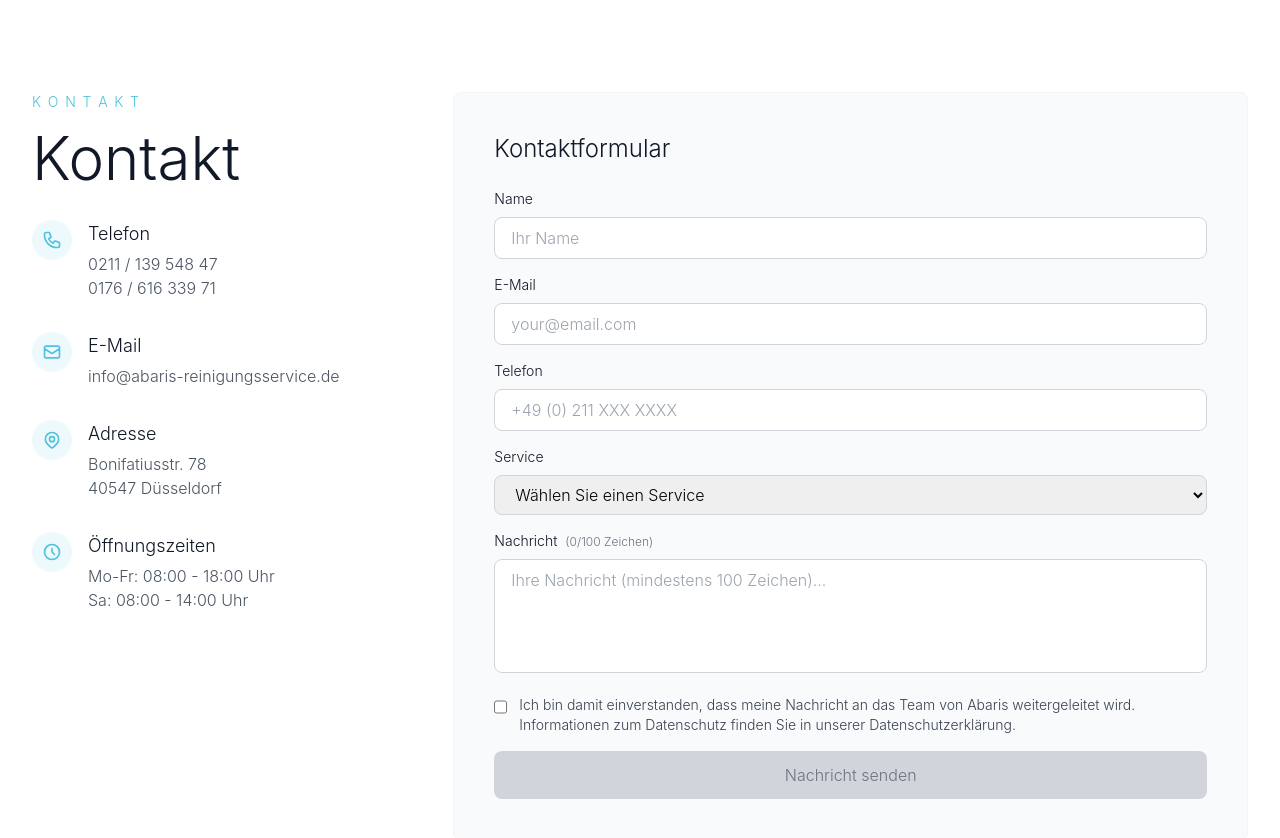
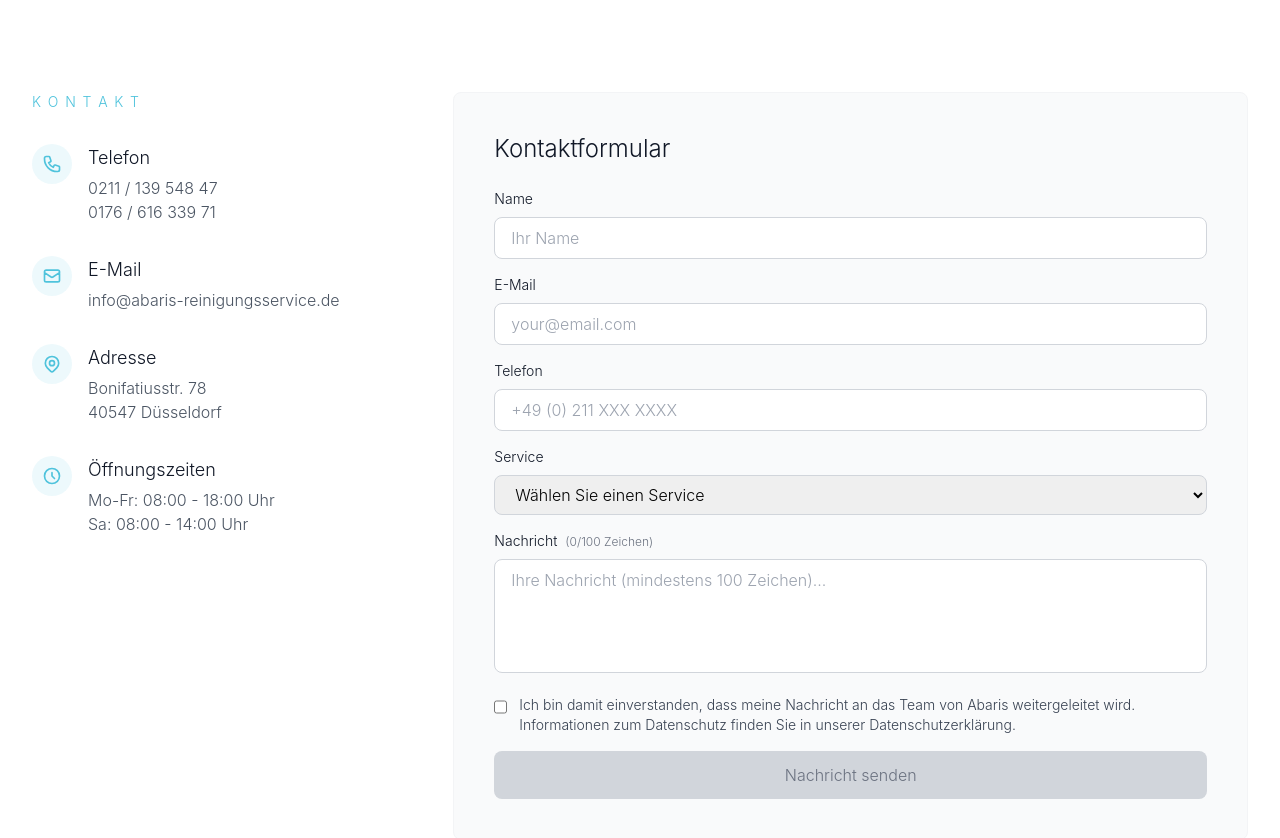
Before and after one commit to ecoezer/abaris, a React (Vite) app: page / in a window 1280 px wide. Shown: the part 3160-3998 px from the top of the page. Built offline with nearby package versions, Linux system fonts and the light colour scheme.

Commit message:
Updated Contact.jsx

```diff
--- a/src/components/Contact.jsx
+++ b/src/components/Contact.jsx
@@ -56,7 +56,6 @@ function Contact() {
               K O N T A K T
             </div>
             <h2 className="text-4xl sm:text-5xl md:text-6xl font-light text-gray-900 mb-8">
-              Kontakt
             </h2>
 
             <div className="space-y-8">
```
